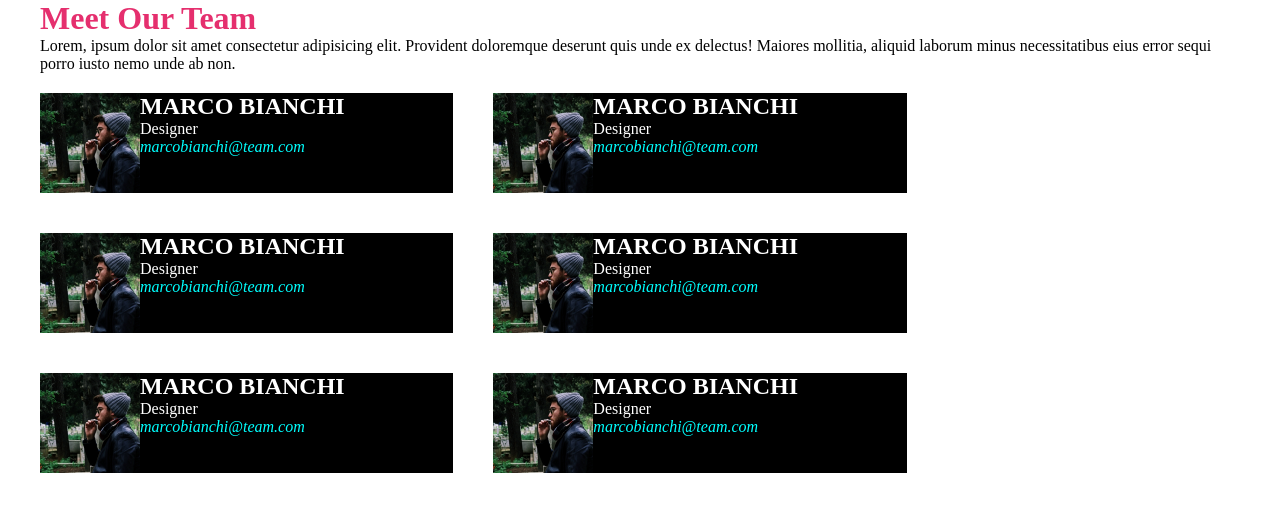
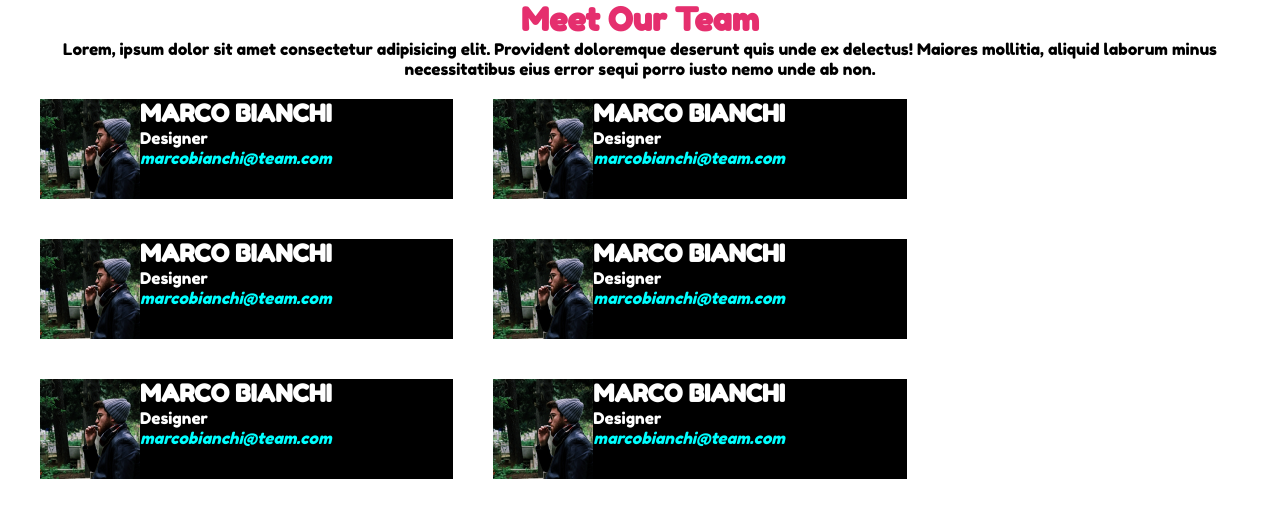
Before and after one commit to RiccardoPietrobon/html-css-float-cards, a plain HTML site: page index.html in a window 1280 px wide. Drawn offline with Linux system fonts and the light colour scheme.

Commit message:
font-style

```diff
--- a/index.html
+++ b/index.html
@@ -5,7 +5,9 @@
     <meta http-equiv="X-UA-Compatible" content="IE=edge">
     <meta name="viewport" content="width=device-width, initial-scale=1.0">
     <title>Float_Cards</title>
-
+    <link rel="preconnect" href="https://fonts.googleapis.com">
+    <link rel="preconnect" href="https://fonts.gstatic.com" crossorigin>
+    <link href="https://fonts.googleapis.com/css2?family=Fredoka+One&display=swap" rel="stylesheet">
     <link rel="stylesheet" href="style.css">
 </head>
 <body>
--- a/style.css
+++ b/style.css
@@ -3,6 +3,7 @@
     box-sizing: border-box;
     margin: 0;
     padding: 0;
+    font-family: 'Fredoka One', cursive
 }
 
 img{
@@ -38,6 +39,9 @@ h1{
     color: #e52f6e;
 }
 
+h1, p{
+    text-align: center;
+}
 
 address{
     color: aqua;
```
